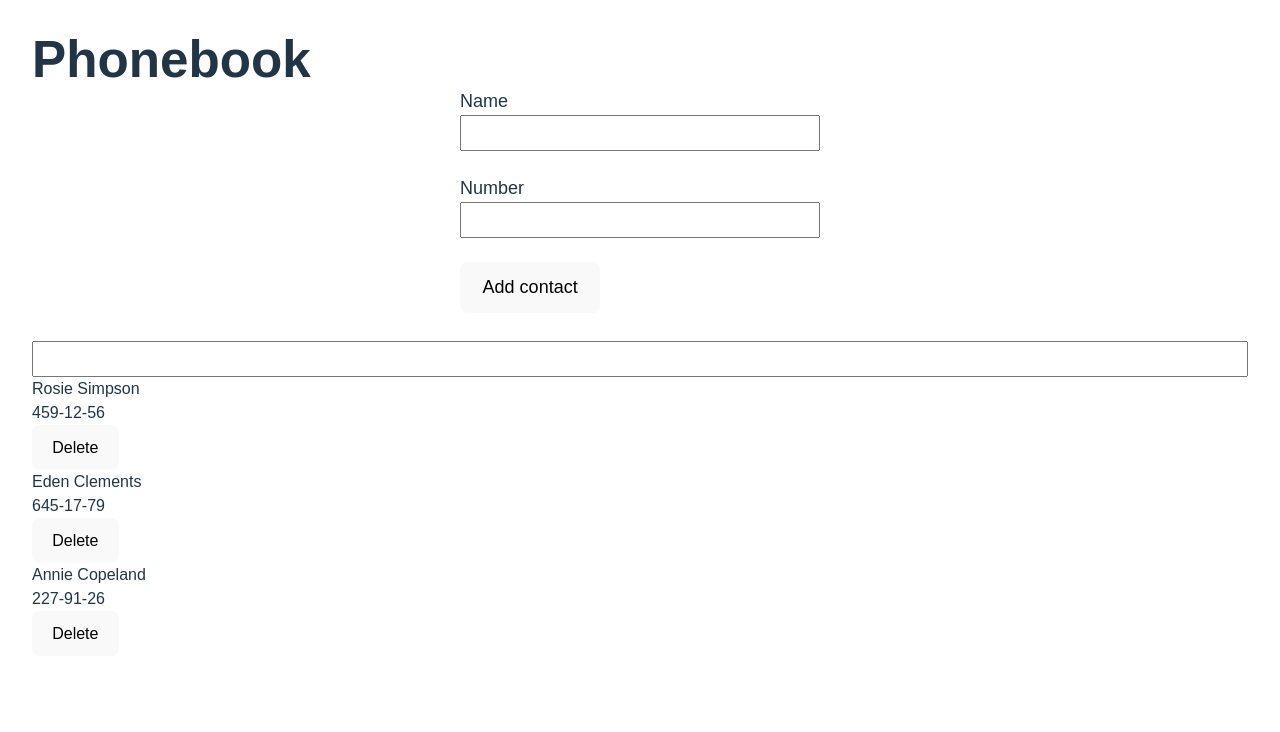
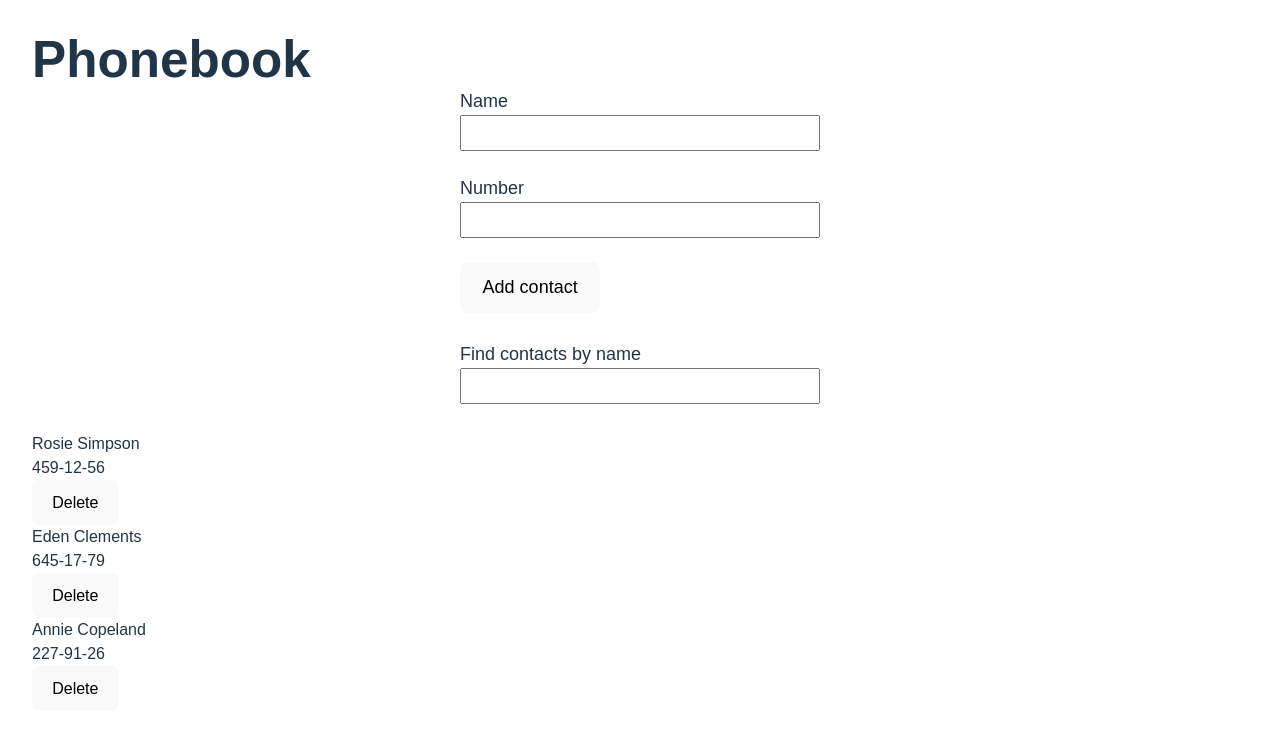
Before and after one commit to vitalii-mieliet/goit-react-hw-03, a React (Vite) app: page / in a window 1280 px wide. Shown: the top 732 px of the page. Built offline with nearby package versions, Linux system fonts and the light colour scheme.

Commit message:
style: add style to serch box component

```diff
--- a/src/components/ContactForm/ContactForm.module.css
+++ b/src/components/ContactForm/ContactForm.module.css
@@ -1,5 +1,4 @@
 .form {
-  display: block;
   width: 360px;
   margin: 0 auto;
   margin-bottom: 28px;
@@ -11,7 +10,7 @@
   position: relative;
 }
 
-input {
+.input {
   font-size: 16px;
   width: 100%;
   padding: 4px 8px;
--- a/src/components/SearchBox/SearchBox.jsx
+++ b/src/components/SearchBox/SearchBox.jsx
@@ -1,11 +1,22 @@
+import { useId } from "react";
+import css from "./SearchBox.module.css";
+
 const SearchBox = ({ filterValue, handleFilter }) => {
+  const id = useId();
   const handleChange = (e) => {
     handleFilter(e.target.value);
   };
 
   return (
-    <div>
-      <input value={filterValue} type="text" onChange={handleChange} />
+    <div className={css.container}>
+      <label htmlFor={id}>Find contacts by name</label>
+      <input
+        className={css.input}
+        id={id}
+        value={filterValue}
+        type="text"
+        onChange={handleChange}
+      />
     </div>
   );
 };
--- a/src/components/SearchBox/SearchBox.module.css
+++ b/src/components/SearchBox/SearchBox.module.css
@@ -0,0 +1,12 @@
+.container {
+  width: 360px;
+  margin: 0 auto;
+  margin-bottom: 28px;
+  font-size: 18px;
+}
+
+.input {
+  font-size: 16px;
+  width: 100%;
+  padding: 4px 8px;
+}
```
